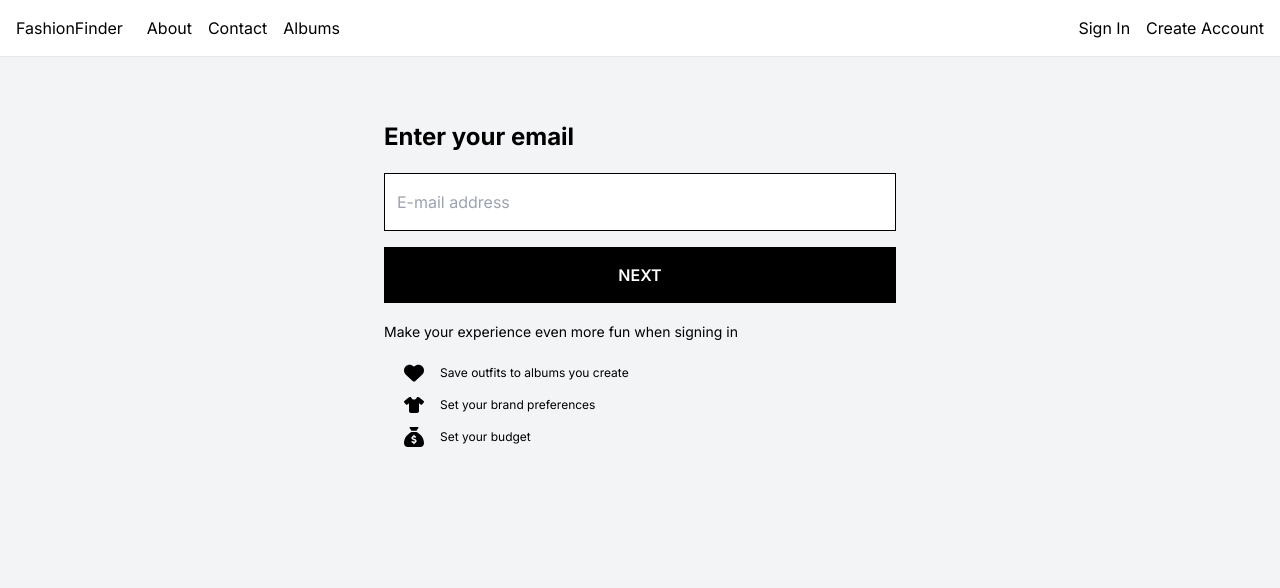
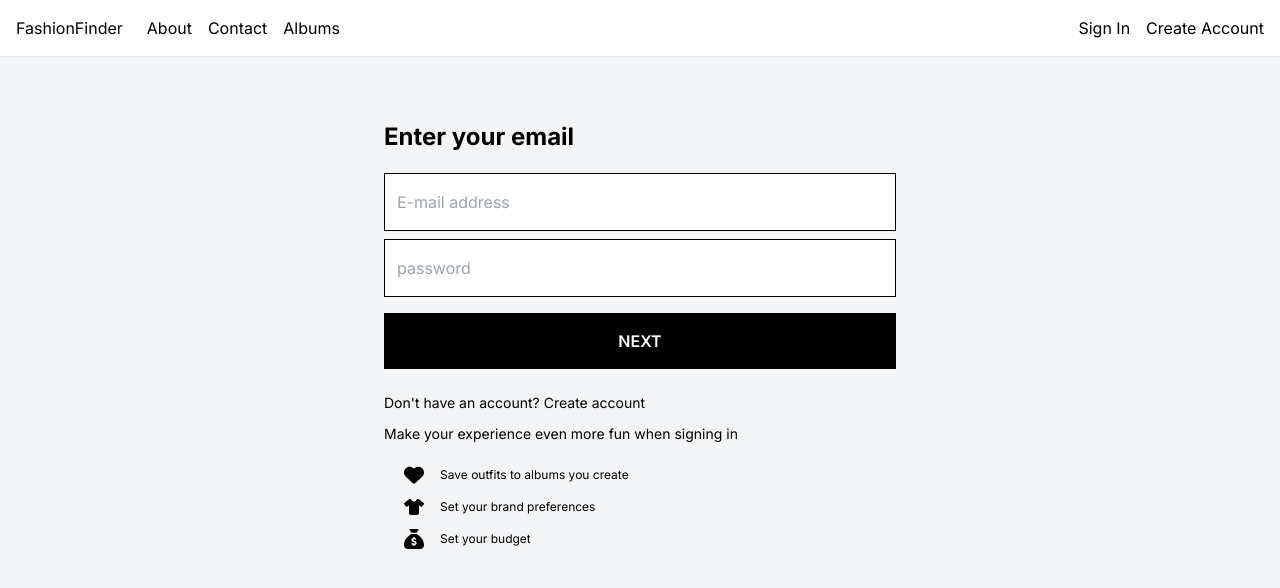
Before and after one commit to Alexgjek/AI_FashionFinder, a Next.js app in the folder fashionFinder-frontend/: page /login in a window 1280 px wide. Shown: the top 588 px of the page. Built offline with nearby package versions, Linux system fonts and the light colour scheme.

Commit message:
Created a state variable user which will hold the users input for login info. Added link to redirect to register page

```diff
--- a/fashionFinder-frontend/src/app/login/page.js
+++ b/fashionFinder-frontend/src/app/login/page.js
@@ -1,20 +1,45 @@
+'use client';
+
+import React from 'react';
+import Link from 'next/link';
+import { useRouter } from 'next/navigation';
+import axios from 'axios';
 import { FontAwesomeIcon } from '@fortawesome/react-fontawesome';
 import { faHeart, faShirt, faSackDollar } from '@fortawesome/free-solid-svg-icons';
 import NextButton from '@/components/buttons/SignInPageButton';
 
 export default function LoginPage() {
+  const [user, setUser] = React.useState({
+    email: '',
+    password: '',
+  });
+
+  const onLogin = async () => {
+  };
+
   return (
     <main>
       <div className="max-w-lg mx-auto">
-        <form>
         <h1 className="text-2xl font-bold mt-10 mb-5">Enter your email</h1>
         <input
+          className="border border-black py-4 px-3 outline-none w-full mb-2"
           type="text"
+          id="email"
           placeholder="E-mail address"
+          onChange={(e) => setUser({ ...user, email: e.target.value })}
+        />
+        <input
           className="border border-black py-4 px-3 outline-none w-full"
+          type="text"
+          id="password"
+          placeholder="password"
+          onChange={(e) => setUser({ ...user, password: e.target.value })}
         />
-          <NextButton />
-        </form>
+        <NextButton onLogin={onLogin} />
+        <div className='flex gap-1 text-sm py-2'>
+          <span>Don't have an account?</span>
+          <Link href={'/register'} className='hover:underline hover:text-purple-800'>Create account</Link>
+        </div>
         <span className="text-sm">Make your experience even more fun when signing in</span>
 
         <div className="p-5 text-xs space-y-3">
```
Lines whose indentation alone changed are shown as unchanged.
